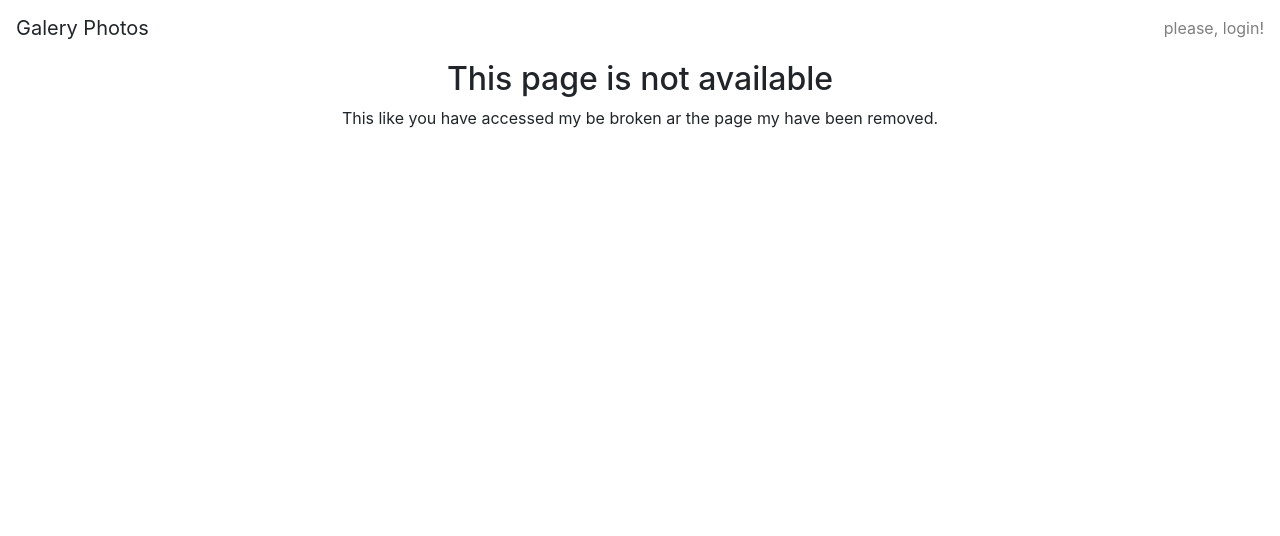
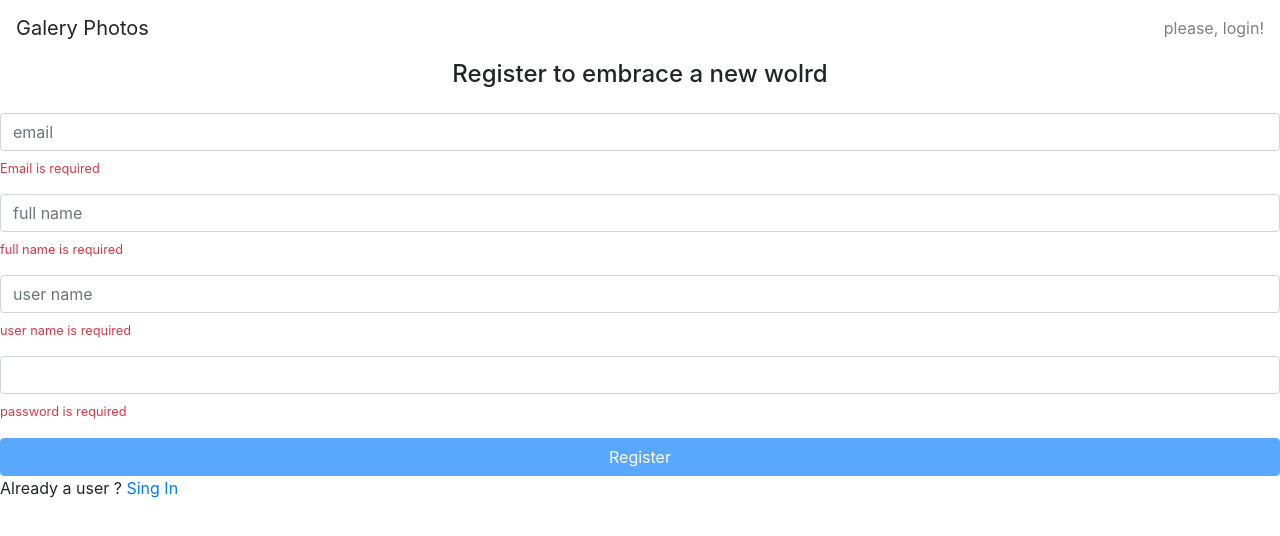
Before and after one commit to Adenilson-Developers/galery_photos_angular, an Angular app: page /signup in a window 1280 px wide. Shown: the top 536 px of the page. Built offline with nearby package versions, Linux system fonts and the light colour scheme.

Commit message:
submissão dos dados

```diff
--- a/src/app/app-routing.module.ts
+++ b/src/app/app-routing.module.ts
@@ -7,7 +7,7 @@ import { PhotoListComponent } from './photos/photo-list/photo-list.component';
 import { photoListResolver } from './photos/photo-list/photo-list.resolver';
 import { SignInComponent } from './home/signin/signin.component';
 import { AuthGuard } from './core/auth/auth.guard';
-import { SingUpComponent } from './home/singup/singup.component';
+import { SignUpComponent } from './home/signup/signup.component';
 
 const routes: Routes = [
   {
@@ -15,7 +15,7 @@ const routes: Routes = [
   },
 
   {
-    path: 'singup', component: SingUpComponent
+    path: 'signup', component: SignUpComponent
   },
 
   {
--- a/src/app/home/home.module.ts
+++ b/src/app/home/home.module.ts
@@ -5,12 +5,12 @@ import { FormsModule, ReactiveFormsModule } from "@angular/forms";
 
 import { VmessageModule } from '../shared/components/vmessage/vmessage.module';
 import { SignInComponent } from "./signin/signin.component";
-import { SingUpComponent } from './singup/singup.component';
+import { SignUpComponent } from './signup/signup.component';
 
 @NgModule({
     declarations: [
         SignInComponent,
-        SingUpComponent
+        SignUpComponent
     ],
 
     imports: [
--- /dev/null
+++ b/src/app/home/signup/new-user.ts
@@ -0,0 +1,7 @@
+export interface NewUser {
+    userName: string,
+    email: string,
+    fullName: string,
+    password: string
+
+}
--- a/src/app/home/singup/singup.component.html
+++ b/src/app/home/signup/signup.component.html
@@ -1,6 +1,6 @@
 <h4 class="text-center"> Register to embrace a new wolrd</h4>
 
-<form [formGroup]="singupForm" class="form mt-4">
+<form [formGroup]="singupForm" class="form mt-4"(submit)="signupSubmit()">
     <div class="form-group">
         <input formControlName="email" class="form-control" placeholder="email" outofocus>
         <app-vmessage
@@ -61,7 +61,8 @@
 
         <small
         *ngIf="singupForm.get('userName').valid"
-        class="text-center">User available</small>
+        class="text-center">User available
+        </small>
     </div>
 
     <div class="form-group">
--- a/src/app/home/singup/singup.component.ts
+++ b/src/app/home/signup/signup.component.ts
@@ -2,20 +2,28 @@ import { Validators } from '@angular/forms';
 import { FormBuilder } from '@angular/forms';
 import { FormGroup } from '@angular/forms';
 import { Component, OnInit } from "@angular/core";
+import { Router } from '@angular/router';
 import { lowerCaseValidators } from 'src/app/shared/validators/lower-case.validators';
 import { UserNotTakenValidatorsService } from './user-not-taken.validators.service';
 
+import { SignUpService } from './signup.service';
+import { NewUser } from './new-user';
+
+
+
 @Component({
-    templateUrl: './singup.component.html'
+    templateUrl: './signup.component.html'
 })
 
-export class SingUpComponent implements OnInit {
+export class SignUpComponent implements OnInit {
 
     singupForm: FormGroup;
 
 constructor(
     private formBuild: FormBuilder,
-    private userNotTakenValidatorsService: UserNotTakenValidatorsService
+    private userNotTakenValidatorsService: UserNotTakenValidatorsService,
+    private signUpService: SignUpService,
+   private router: Router
     ){}
 
 ngOnInit(): void {
@@ -51,6 +59,17 @@ ngOnInit(): void {
                 Validators.maxLength(14)
             ]
         ]
+    });
+
+  }
+
+  signupSubmit(){
+    const newUser = this.singupForm.getRawValue() as NewUser;
+    this.signUpService.signup(newUser)
+    .subscribe(()=>{
+       this.router.navigate([''])
+
     })
+
+  }
 }
-}
--- a/src/app/home/singup/singup.service.ts
+++ b/src/app/home/signup/signup.service.ts
@@ -1,14 +1,20 @@
 import { HttpClient } from "@angular/common/http";
 import { Injectable } from "@angular/core";
+import { NewUser } from "./new-user";
+
 
 const API_URL = 'http://localhost:3000';
 @Injectable({ providedIn: 'root'})
 
-export class SingUpService {
+export class SignUpService {
 
     constructor(private http: HttpClient){}
 
     checkedUserNameTaken(){
         return this.http.get(API_URL + '/user/exists/' + ['userName'])
     }
+
+    signup(newUser: NewUser){
+        return this.http.post(API_URL + '/user/signup', newUser);
+    }
 }
--- a/src/app/home/singup/user-not-taken.validators.service.ts
+++ b/src/app/home/signup/user-not-taken.validators.service.ts
@@ -1,4 +1,4 @@
-import { SingUpService } from './singup.service';
+import { SignUpService } from './signup.service';
 import { Injectable } from "@angular/core";
 import { AbstractControl } from '@angular/forms';
 
@@ -8,7 +8,7 @@ import { debounceTime, switchMap, map, first } from 'rxjs/operators';
 
 export class UserNotTakenValidatorsService {
 
-    constructor(private singUpService: SingUpService){}
+    constructor(private singUpService: SignUpService){}
 
     checkUserNameTaken() {
 
```
